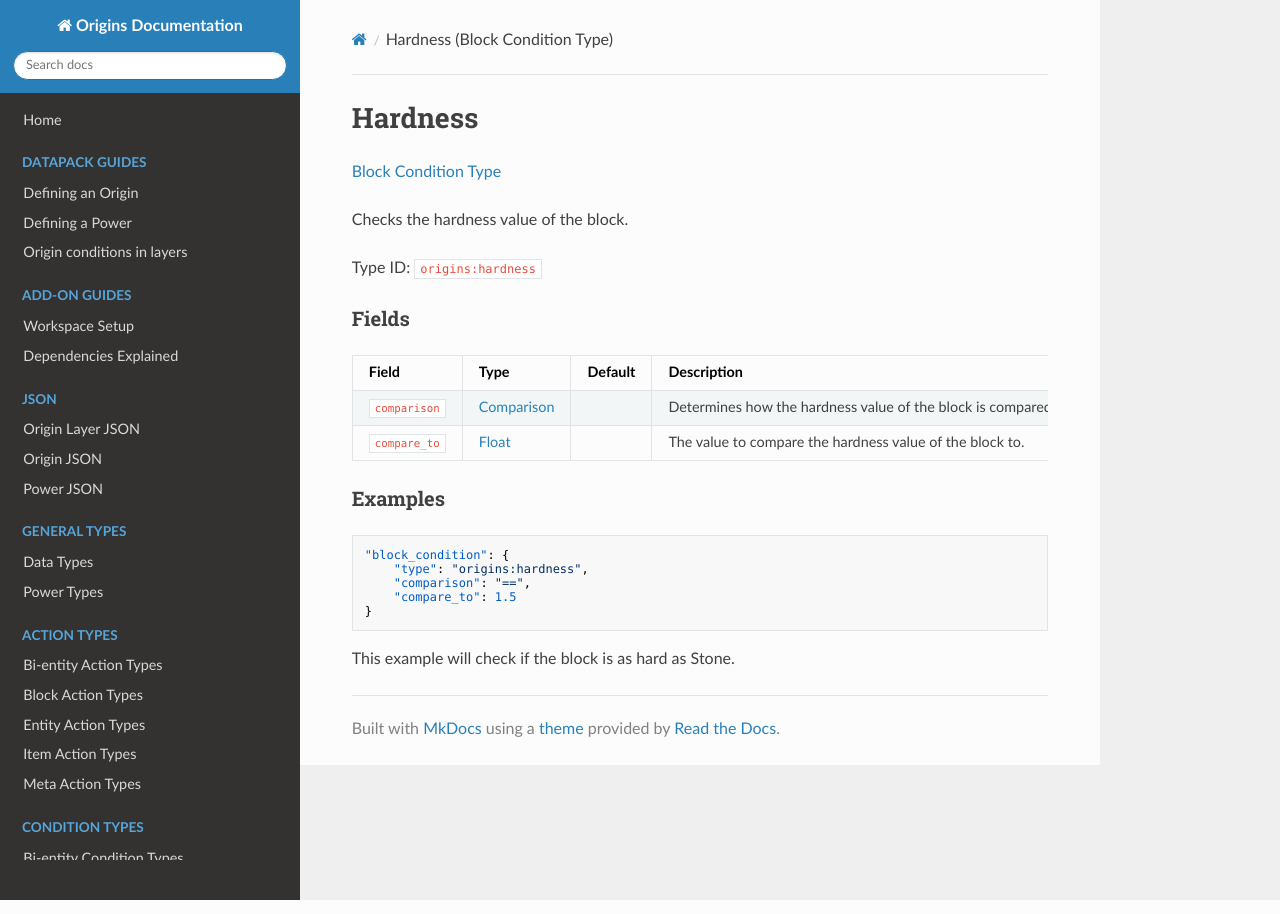
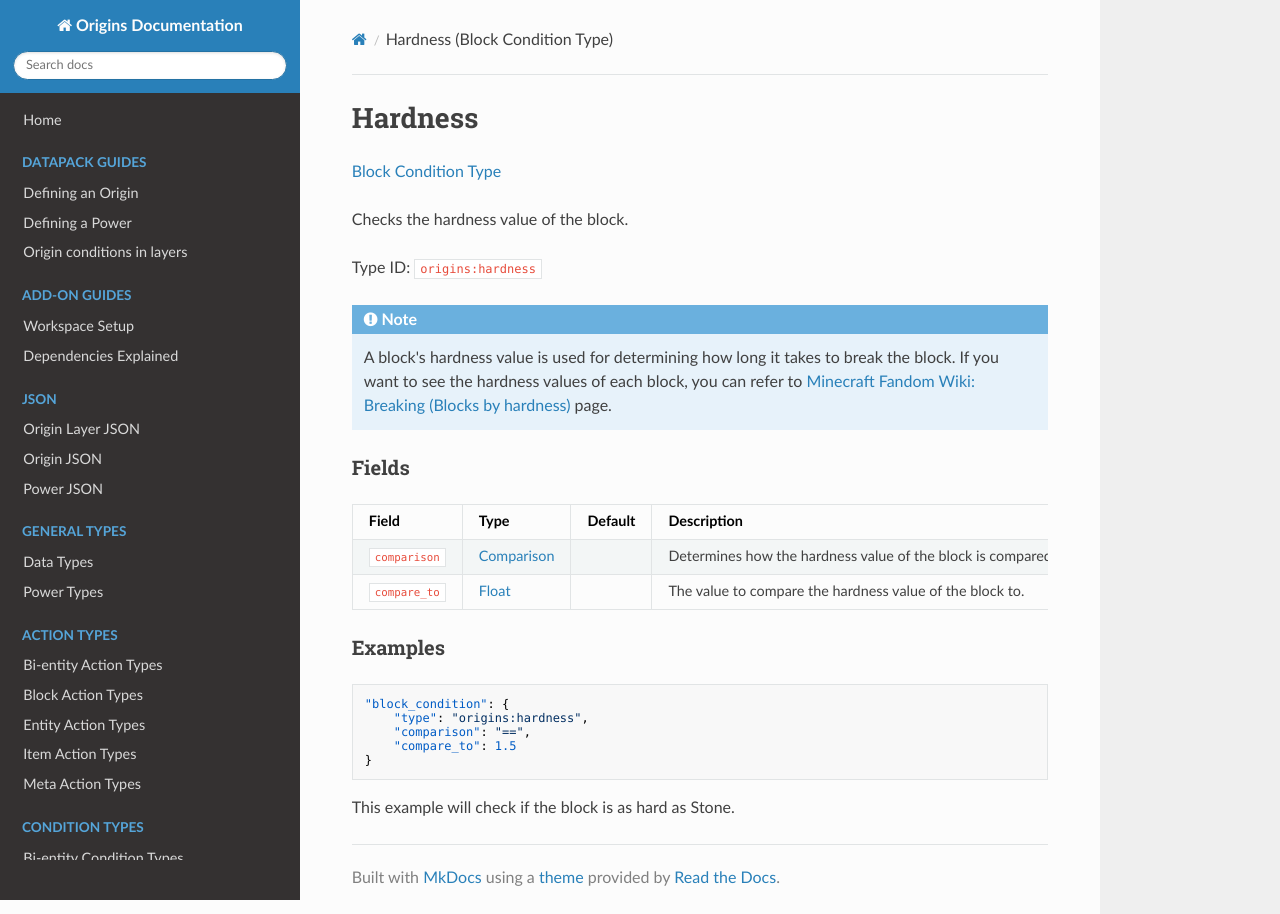
Before and after one commit to apace100/origins-docs, an MkDocs documentation site: the page built from docs/types/block_condition_types/hardness.md, in a window 1280 px wide. Built offline with MkDocs 1.6.1, drawn with Linux system fonts in a browser that asks for light colours; nearby versions of some CDN libraries.

Commit message:
Updated `hardness.md` (Block Condition Types)
* Added an admonition note that briefly explains what hardness values are for
* Added a link that redirects to the Minecraft Fandom Wiki page for block hardness values

```diff
--- a/docs/types/block_condition_types/hardness.md
+++ b/docs/types/block_condition_types/hardness.md
@@ -10,6 +10,11 @@ date: 2021-12-09
 Checks the hardness value of the block.
 
 Type ID: `origins:hardness`
+
+
+!!! note
+
+    A block's hardness value is used for determining how long it takes to break the block. If you want to see the hardness values of each block, you can refer to [Minecraft Fandom Wiki: Breaking (Blocks by hardness)](https://minecraft.fandom.com/wiki/Breaking#Blocks_by_hardness) page.
 
 
 ### Fields
```
